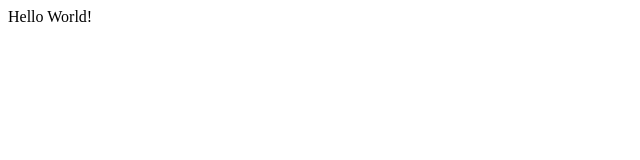
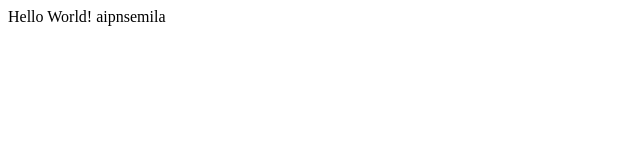
Before and after one commit to aipnsemila/aipnsemila.github.io, a plain HTML site: page index.html in a window 1280 px wide. Shown: the full height of the page, 0-640 px from the left. Drawn offline with Linux system fonts and the light colour scheme.

Commit message:
Checking name

```diff
--- a/index.html
+++ b/index.html
@@ -2,6 +2,6 @@
 <head>
 </head>
 <body>
-Hello World!
+Hello World! aipnsemila
 </body>
 </html>
```
